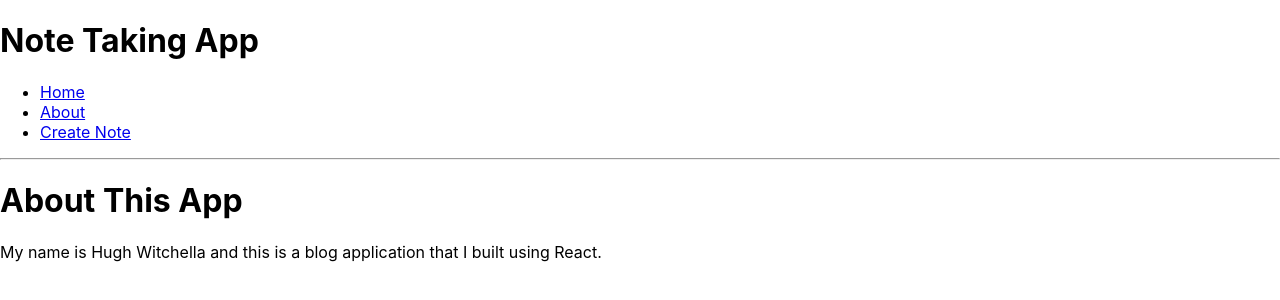
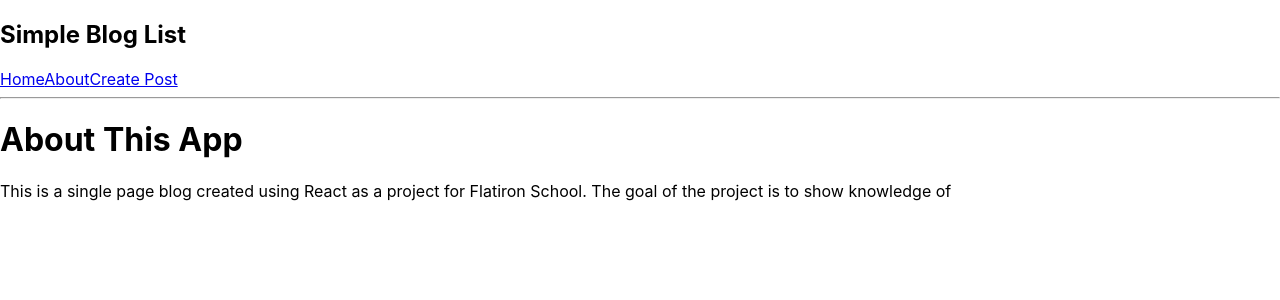
Before and after one commit to DevGnome/react-blog, a React (Create React App) app: page /about in a window 1280 px wide. Shown: the top 300 px of the page. Built offline with nearby package versions, Linux system fonts and the light colour scheme.

Commit message:
adding styling to app and createpost

```diff
--- a/src/Components/About.js
+++ b/src/Components/About.js
@@ -4,7 +4,7 @@ function About() {
     return (
         <div>
         <h1>About This App</h1>
-        <p>My name is Hugh Witchella and this is a blog application that I built using React.</p>
+        <p>This is a single page blog created using React as a project for Flatiron School. The goal of the project is to show knowledge of </p>
         </div>
     );
 }
--- a/src/Components/App.js
+++ b/src/Components/App.js
@@ -5,7 +5,6 @@ import SinglePost from './SinglePost';
 import CreatePost from './CreatePost';
 import About from './About';
 import NavBar from './NavBar';
-
 
 
 
--- a/src/Components/NavBar.js
+++ b/src/Components/NavBar.js
@@ -1,23 +1,28 @@
 import React from "react";
 import { Link } from 'react-router-dom';
+// import HomeIcon from '@mui/icons-material/Home';
+// import InfoIcon from '@mui/icons-material/Info';
 
 function NavBar() {
 
     return (
-        <div className="nav-bar">
-            <h1> Note Taking App</h1>
-            <nav>
-                <ul>
-                    <li>
-                        <Link to="/">Home</Link>
-                    </li>
-                    <li>
-                        <Link to="/about">About</Link>
-                    </li>
-                    <li>
-                        <Link to="/create-note">Create Note</Link>
-                    </li>
-                </ul>
+        <div className="navbar">
+
+            <nav className="nav-links">
+            <h1> Simple Blog List</h1>
+                {/* <ul>
+                    <li> */}
+                {/* <HomeIcon /> */}
+                <Link to="/">Home</Link>
+                    {/* </li>
+                    <li> */}
+                {/* <InfoIcon /> */}
+                <Link to="/about">About</Link>
+                    {/* </li>
+                    <li> */}
+                <Link to="/create-post">Create Post</Link>
+                    {/* </li>
+                </ul> */}
             </nav>
             <hr />
         </div>
```
